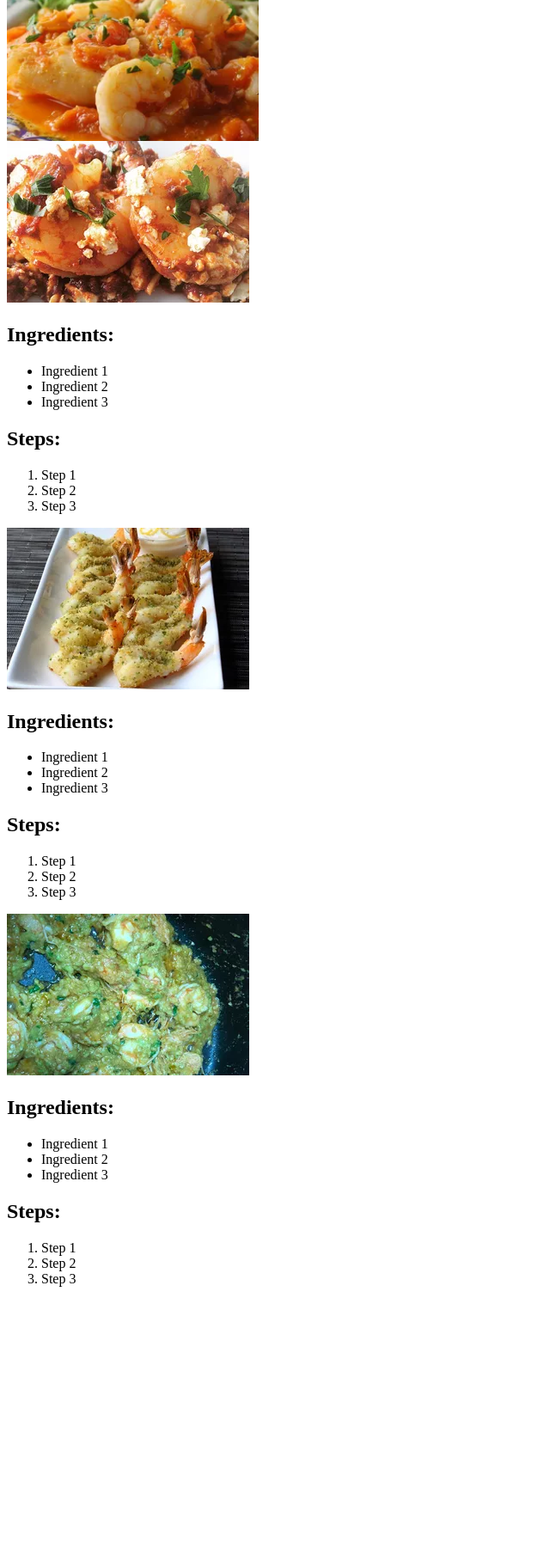
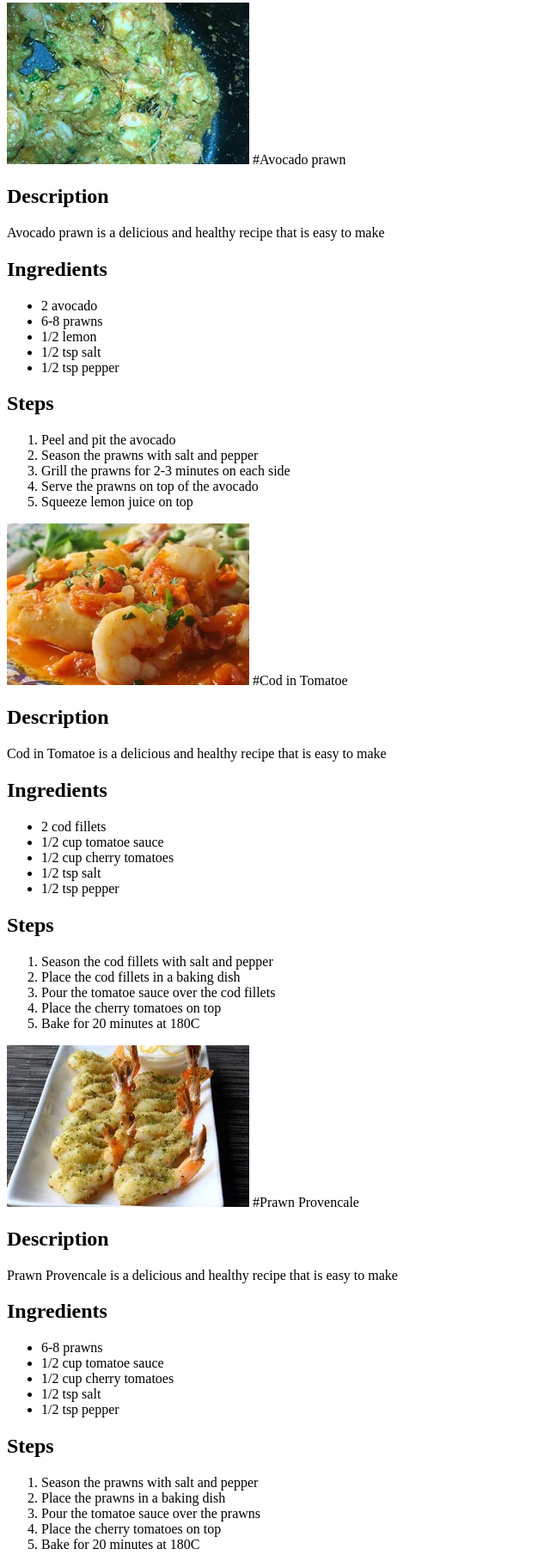
Before and after one commit to Akhil-1573/odin-project, a plain HTML site: page recipes/prawns.html in a window 1280 px wide. Shown: the part 111-1920 px from the top of the page at 86% size, without its empty margins (0-640 px from the left). Before the commit the page ends 1624 px from the top, so only its background shows below. Drawn offline with Linux system fonts and the light colour scheme.

Commit message:
HTML Project Done

```diff
--- a/recipes/prawns.html
+++ b/recipes/prawns.html
@@ -2,78 +2,120 @@
 <html>
 <head>
     <title>Prawns Recipes</title>
+    <link rel="stylesheet" href="styles.css">
 </head>
 <body>
-    <h1>Delicious Prawns Recipe</h1>
-    <div style="display: flex;">
-        <img src="Cod in Tomatoe.png" alt="Image 1" style="flex: 1;">
-        <div style="flex: 2;"></div>
-            <h2>Ingredients:</h2>
+ <header>
+    <nav>
         <ul>
-                <li>Ingredient 1</li>
-                <li>Ingredient 2</li>
-                <li>Ingredient 3</li>
-                <!-- Add more ingredients as needed -->
+            <li>
+                <a href="../index.html">" Home"</a>
+            </li>
         </ul>
-            <h2>Steps:</h2>
+    </nav>
+</header>
+    <h1>Delicious Prawns Recipies</h1>
+    <section>
+        <div>
+           <a>
+             <img src="Avocado prawn.png" alt="Image 1">
+             <span>#Avocado prawn</span>
+             <h2>Description</h2>
+             <p>Avocado prawn is a delicious and healthy recipe that is easy to make</p>
+                <div>
+                    <h2>Ingredients</h2>
+                    <ul>
+                        <li>2 avocado</li>
+                        <li>6-8 prawns</li>
+                        <li>1/2 lemon</li>
+                        <li>1/2 tsp salt</li>
+                        <li>1/2 tsp pepper</li>
+                    </ul>
+                    <h2>Steps</h2>
                     <ol>
-                <li>Step 1</li>
-                <li>Step 2</li>
-                <li>Step 3</li>
-                <!-- Add more steps as needed -->
+                        <li>Peel and pit the avocado</li>
+                        <li>Season the prawns with salt and pepper</li>
+                        <li>Grill the prawns for 2-3 minutes on each side</li>
+                        <li>Serve the prawns on top of the avocado</li>
+                        <li>Squeeze lemon juice on top</li>
                     </ol>
                 </div>
-        <img src="prawn saganaki.png" alt="Image 2" style="flex: 1;">
-        <div style="flex: 2;"></div>
-        <h2>Ingredients:</h2>
+            </a>
+            <a>
+             <img src="Cod in Tomatoe.png" alt="Image 2">
+             <span>#Cod in Tomatoe</span>
+             <h2>Description</h2>
+             <p>Cod in Tomatoe is a delicious and healthy recipe that is easy to make</p>
+                <div>
+                    <h2>Ingredients</h2>
                     <ul>
-            <li>Ingredient 1</li>
-            <li>Ingredient 2</li>
-            <li>Ingredient 3</li>
-            <!-- Add more ingredients as needed -->
+                        <li>2 cod fillets</li>
+                        <li>1/2 cup tomatoe sauce</li>
+                        <li>1/2 cup cherry tomatoes</li>
+                        <li>1/2 tsp salt</li>
+                        <li>1/2 tsp pepper</li>
                     </ul>
-        <h2>Steps:</h2>
+                    <h2>Steps</h2>
                     <ol>
-            <li>Step 1</li>
-            <li>Step 2</li>
-            <li>Step 3</li>
-            <!-- Add more steps as needed -->
+                        <li>Season the cod fillets with salt and pepper</li>
+                        <li>Place the cod fillets in a baking dish</li>
+                        <li>Pour the tomatoe sauce over the cod fillets</li>
+                        <li>Place the cherry tomatoes on top</li>
+                        <li>Bake for 20 minutes at 180C</li>
                     </ol>
                 </div>
-        <img src="prawn provencale.png" alt="Image 3" style="flex: 1;">
-        <div style="flex: 2;"></div>
-        <h2>Ingredients:</h2>
+            </a>
+        </div>
+        <div>
+            <a>
+             <img src="prawn provencale.png" alt="Image 3">
+             <span>#Prawn Provencale</span>
+             <h2>Description</h2>
+             <p>Prawn Provencale is a delicious and healthy recipe that is easy to make</p>
+                <div>
+                    <h2>Ingredients</h2>
                     <ul>
-            <li>Ingredient 1</li>
-            <li>Ingredient 2</li>
-            <li>Ingredient 3</li>
-            <!-- Add more ingredients as needed -->
+                        <li>6-8 prawns</li>
+                        <li>1/2 cup tomatoe sauce</li>
+                        <li>1/2 cup cherry tomatoes</li>
+                        <li>1/2 tsp salt</li>
+                        <li>1/2 tsp pepper</li>
                     </ul>
-        <h2>Steps:</h2>
+                    <h2>Steps</h2>
                     <ol>
-            <li>Step 1</li>
-            <li>Step 2</li>
-            <li>Step 3</li>
-            <!-- Add more steps as needed -->
+                        <li>Season the prawns with salt and pepper</li>
+                        <li>Place the prawns in a baking dish</li>
+                        <li>Pour the tomatoe sauce over the prawns</li>
+                        <li>Place the cherry tomatoes on top</li>
+                        <li>Bake for 20 minutes at 180C</li>
                     </ol>
                 </div>
-        <img src="Avocado prawn.png" alt="Image 4" style="flex: 1;">
-        <div style="flex: 2;"></div>
-        <h2>Ingredients:</h2>
+            </a>
+            <a>
+             <img src="prawn saganaki.png" alt="Image 4">
+             <span>#Prawn Saganaki</span>
+             <h2>Description</h2>
+             <p>Prawn Saganaki is a delicious and healthy recipe that is easy to make</p>
+                <div>
+                    <h2>Ingredients</h2>
                     <ul>
-            <li>Ingredient 1</li>
-            <li>Ingredient 2</li>
-            <li>Ingredient 3</li>
-            <!-- Add more ingredients as needed -->
+                        <li>6-8 prawns</li>
+                        <li>1/2 cup tomatoe sauce</li>
+                        <li>1/2 cup cherry tomatoes</li>
+                        <li>1/2 tsp salt</li>
+                        <li>1/2 tsp pepper</li>
                     </ul>
-        <h2>Steps:</h2>
+                    <h2>Steps</h2>
                     <ol>
-            <li>Step 1</li>
-            <li>Step 2</li>
-            <li>Step 3</li>
-            <!-- Add more steps as needed -->
+                        <li>Season the prawns with salt and pepper</li>
+                        <li>Place the prawns in a baking dish</li>
+                        <li>Pour the tomatoe sauce over the prawns</li>
+                        <li>Place the cherry tomatoes on top</li>
+                        <li>Bake for 20 minutes at 180C</li>
                     </ol>
                 </div>
+            </a>
         </div>
+    </section>
 </body>
 </html>
--- /dev/null
+++ b/recipes/styles.css
@@ -0,0 +1,4 @@
+.heading {
+    color:white;
+    background-color: red;
+}
```
Also changed, not shown: index.html (+14 -3 lines), recipes/pancakes.html (added, +71 -0 lines), recipes/Cheesecake Pancakes.png (added). Lines whose indentation alone changed are shown as unchanged.
